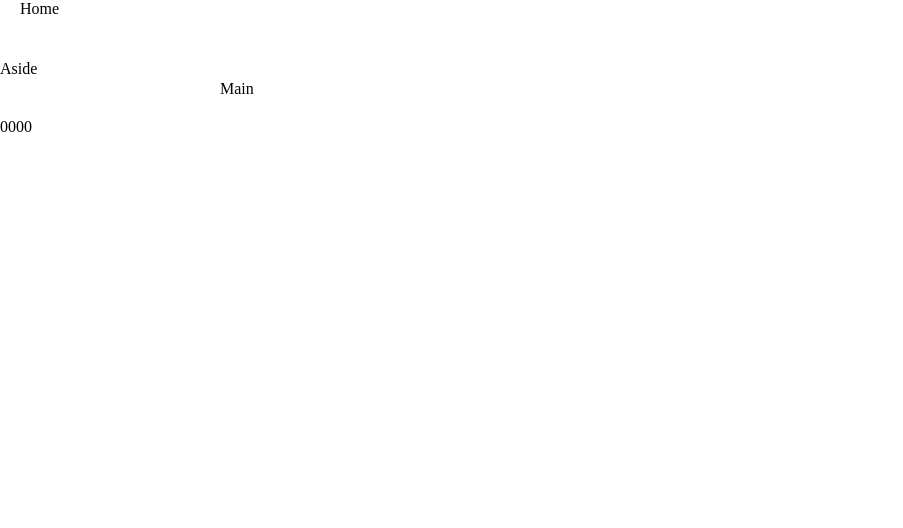
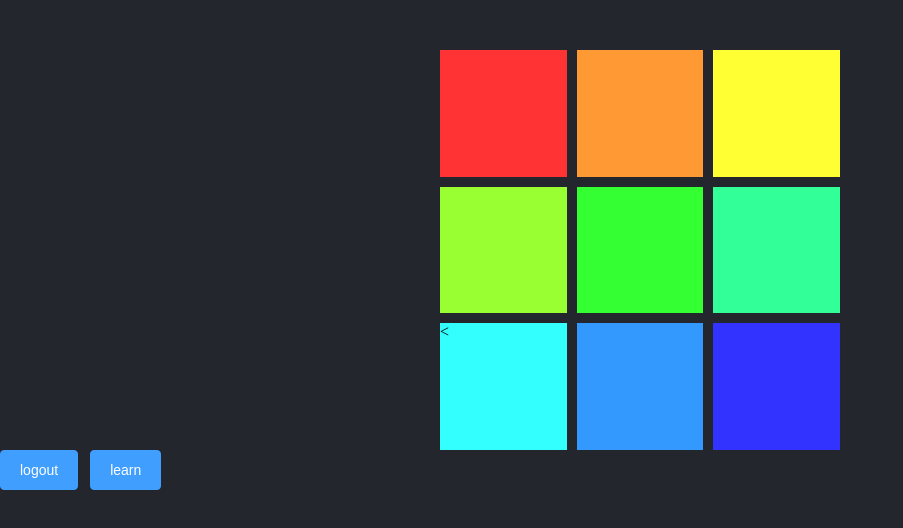
Before and after one commit to chen4546/blog-front, a Vue app in the folder myblog-front-admin/: page /home in a window 1280 px wide. Shown: the top 528 px of the page, without its empty margins (0-903 px from the left). Built offline with nearby package versions, Linux system fonts and the light colour scheme.

Commit message:
页面跳转制作完成

```diff
--- a/myblog-front-admin/src/main.ts
+++ b/myblog-front-admin/src/main.ts
@@ -1,8 +1,8 @@
 import { createApp } from "vue";
 import "./style.css";
 import App from "./App.vue";
-import router from "./router";
-import Home from "./views/Home.vue";
+import router from "./router/index";
+//import Home from "./views/Home.vue";
 import ElementPlus from "element-plus";
 import "element-plus/dist/index.css";
 import "./assets/icon/iconfont.css";
--- a/myblog-front-admin/src/views/Home.vue
+++ b/myblog-front-admin/src/views/Home.vue
@@ -1,10 +1,94 @@
 <template>
-  <el-container>
-    <el-header>Home</el-header>
-    <el-container>
-      <el-aside width="200px">Aside</el-aside>
-      <el-main>Main</el-main>
-    </el-container>
-  </el-container>
-  <div>0000</div>
+  <body>
+    <div class="container">
+      <div class="item" @click="push"></div>
+      <div class="item"></div>
+      <div class="item"></div>
+      <div class="item"></div>
+      <div class="item"></div>
+      <div class="item"></div>
+      <div class="item"><</div>
+      <div class="item"></div>
+      <div class="item"></div>
+    </div>
+  </body>
+  <el-button @click="logout()" size="large" type="primary">logout</el-button>
+  <el-button @click="learn()" size="large" type="primary">learn</el-button>
 </template>
+
+<script>
+export default {
+  methods: {
+    logout() {
+      this.$router.push("/login");
+    },
+    learn() {
+      this.$router.push("/learn");
+    },
+  },
+};
+</script>
+<style lang="scss">
+* {
+  margin: 0;
+  padding: 0;
+  box-sizing: border-box;
+}
+body {
+  background: #23262d;
+}
+.container {
+  width: 400px;
+  height: 400px;
+  margin: 0 auto;
+  margin-top: 50px;
+  display: grid;
+  grid-template-rows: 1fr 1fr 1fr;
+  grid-template-columns: 1fr 1fr 1fr;
+  gap: 10px;
+  transition: 0.5s;
+  /*.button {
+    background-color: green;
+    //background: transparent; //透明按钮
+    border: none;
+    color: white;
+    padding: 50% 50%;
+    text-align: center;
+    text-decoration: none;
+    display: inline-block;
+    font-size: 16px;
+    margin: 4px 2px;
+    cursor: pointer;
+    transition: 0.5s;
+  }*/
+}
+@for $i from 0 through 8 {
+  $index: $i + 1;
+  .item:nth-child(#{$index}) {
+    background: hsl($i * 30, 100%, 60%);
+  }
+  .container:has(.item:nth-child(#{$index}):hover) {
+    $r: floor(calc($i / 3 + 1));
+    $c: $i % 3 + 1;
+    $arr: 1fr 1fr 1fr;
+    $row: set-nth(
+      $list: $arr,
+      $n: $r,
+      $value: 2fr,
+    );
+    $col: set-nth(
+      $list: $arr,
+      $n: $c,
+      $value: 2fr,
+    );
+    grid-template-rows: $row;
+    grid-template-columns: $col;
+  }
+}
+
+.button:hover {
+  width: 100%;
+  height: 100%;
+  transition: 0.5s;
+}
+</style>
--- a/myblog-front-admin/src/views/Login.vue
+++ b/myblog-front-admin/src/views/Login.vue
@@ -43,13 +43,6 @@
         </el-form-item>
       </el-form>
     </div>
-    <div class="ccc">
-      <div>id:<input type="text" id="id" /></div>
-      <div>username:<input type="text" id="usm" /></div>
-      <div>password:<input type="text" id="psw" /></div>
-      <div>age:<input type="text" id="age" /></div>
-      <div><button id="lnButton">Ln</button></div>
-    </div>
   </div>
 </template>
 <script setup>
@@ -58,8 +51,10 @@ import { reactive, ref, onMounted } from "vue";
 import checkCode from "../components/checkcode.vue";
 import { ElMessage } from "element-plus";
 import { useRouter } from "vue-router";
+//import { router } from "../router/index.ts";
 
 const checkRef = ref(null);
+const router = useRouter();
 
 const checkVerification = async () => {
   const isVerified = await checkRef.value.verifyCode();
@@ -75,7 +70,6 @@ const checkVerification = async () => {
 };
 
 const login = async () => {
-  //const valid = await formDataRef.value.validate();
   formDataRef.value.validate((valid) => {
     if (!valid) {
       console.log("表单数据验证失败");
@@ -141,8 +135,9 @@ const formDataRef = ref();
   })
 
 };*/
+/*
 /*试验代码===>*/
-
+/*
 var i = 0;
 
 function displayData() {
@@ -197,8 +192,8 @@ function ln() {
 
 onMounted(() => {
   document.getElementById("lnButton").addEventListener("click", ln);
-});
-/* <==试验代码 */
+});*/
+// <==试验代码
 </script>
 <style lang="scss">
 .login-body {
```
Also changed, not shown: myblog-front-admin/src/router/index.ts (+7 -2 lines).
